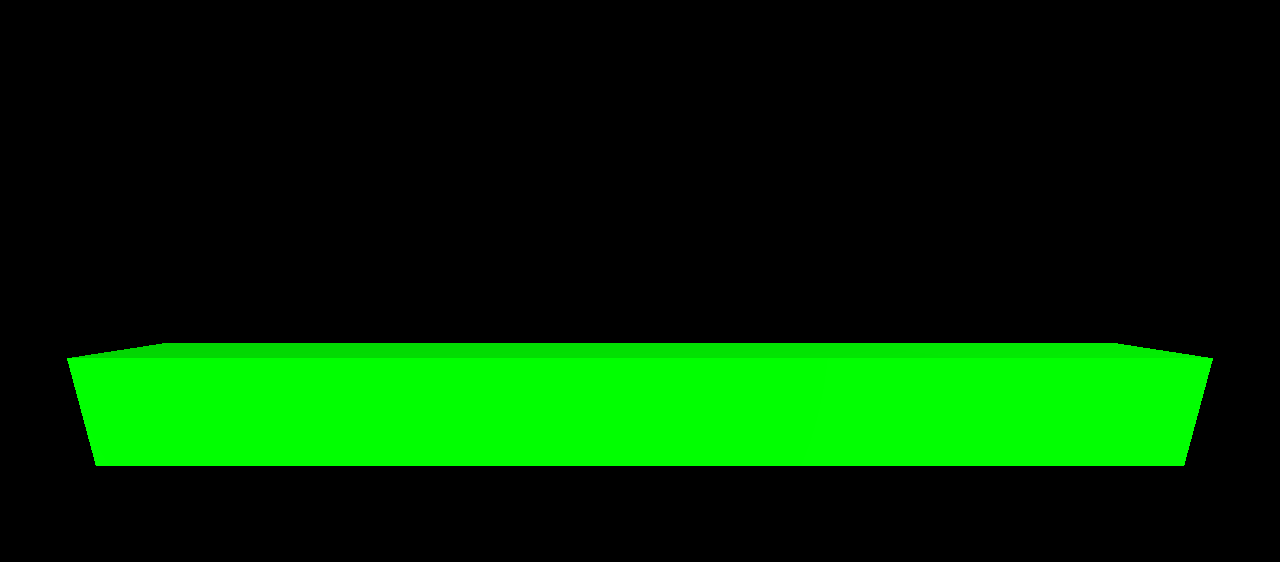
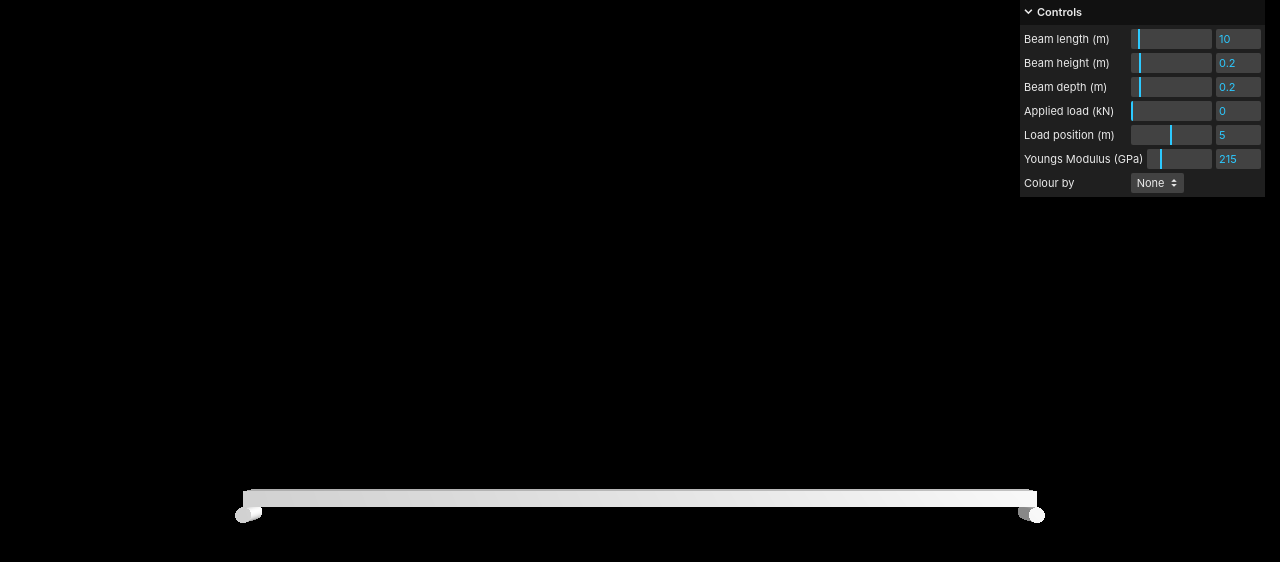
Before and after one commit to benjym/structures-vr, a website with bundled scripts: page index.html in a window 1280 px wide. Built offline with nearby package versions, Linux system fonts and the light colour scheme; animation ran at ten frames a second.

Commit message:
added vertex colours, deforming simply supported beam

```diff
--- a/index.html
+++ b/index.html
@@ -2,12 +2,13 @@
 <html>
 	<head>
 		<meta charset="utf-8">
-		<title>My first three.js app</title>
+		<title>Bending of a beam</title>
 		<style>
 			body { margin: 0; }
 		</style>
 	</head>
 	<body>
-		<script src='js/bundle.js'></script>
+		<script src='bundle.js'></script>
+        <!-- <script src='js/bundle.js'></script> -->
 	</body>
 </html>
--- a/js/index.js
+++ b/js/index.js
@@ -1,5 +1,31 @@
 import * as THREE from 'three';
 import { OrbitControls } from 'three/examples/jsm/controls/OrbitControls.js';
+import { GUI } from 'three/examples/jsm/libs/lil-gui.module.min.js';
+import { Lut } from 'three/examples/jsm/math/Lut.js';
+
+let beam, initial_positions;
+let left_support, right_support;
+let load_position_gui;
+let EI;
+
+let params = {
+    length : 10, // beam length (m)
+    depth : 0.2,
+    height : 0.2,
+    left : 'pin',
+    right : 'pin',
+    applied_load : 0,
+    load_position: 5,
+    youngs_modulus : 215,
+    colour_by : 'None',
+    np : 100, // number of points along beam
+}
+
+let lut;
+let rainbow = new Lut("rainbow", 512); // options are rainbow, cooltowarm and blackbody
+let cooltowarm = new Lut("rainbow", 512); // options are rainbow, cooltowarm and blackbody
+// lut.setMin(0);
+// lut.setMax(100);
 
 const scene = new THREE.Scene();
 const camera = new THREE.PerspectiveCamera( 75, window.innerWidth / window.innerHeight, 0.1, 1000 );
@@ -16,26 +42,138 @@ const renderer = new THREE.WebGLRenderer();
 renderer.setSize( window.innerWidth, window.innerHeight );
 document.body.appendChild( renderer.domElement );
 
-const geometry = new THREE.BoxGeometry();
-const material = new THREE.MeshStandardMaterial( { color: 0x00ff00 } );
+const controls = new OrbitControls( camera, renderer.domElement );
+
+let gui = new GUI();
+
+gui.add( params, 'length', 1, 100, 0.1 )
+    .name( 'Beam length (m)' ).onChange( make_new_beam );
+gui.add( params, 'height', 0.1, 1, 0.01 )
+    .name( 'Beam height (m)' ).onChange( make_new_beam );
+gui.add( params, 'depth', 0.1, 1, 0.01 )
+    .name( 'Beam depth (m)' ).onChange( make_new_beam );
+gui.add( params, 'applied_load', 0, 100 )
+    .name( 'Applied load (kN)' ).onChange( redraw_beam );
+load_position_gui = gui.add( params, 'load_position', 0, params.length )
+    .name( 'Load position (m)' ).onChange( redraw_beam ).listen();
+gui.add( params, 'youngs_modulus', 10, 1000, 1 )
+    .name( 'Youngs Modulus (GPa)' ).onChange( redraw_beam );
+gui.add( params, 'colour_by', ['None','Shear Force','Bending Moment'] )
+    .name( 'Colour by' ).onChange( redraw_beam );
+
+make_new_beam();
+function make_new_beam() {
+    if ( beam !== undefined ) {
+        scene.remove(beam)
+    }
+    load_position_gui.max(params.length);
+    if ( params.load_position > params.length ) {
+        params.load_position = params.length;
+    }
+
+    let geometry = new THREE.BoxGeometry(params.length,params.height,params.depth,params.np, 1, 1);
+    let beam_material = new THREE.MeshStandardMaterial( { color: 0xcccccc, vertexColors: true } );
+    let material = new THREE.MeshStandardMaterial( { color: 0xcccccc, vertexColors: false } );
+    // material.wireframe = true;
+
+    beam = new THREE.Mesh( geometry, beam_material );
+    scene.add( beam );
+    initial_positions = beam.geometry.attributes.position.array.map((x)=> x);
+
+    camera.position.y = params.length/8;
+    camera.position.z = params.length/1.5;
+
+    let pin_radius = Math.min(params.height,params.depth)/2.;
+    if ( params.left === 'pin' ) {
+        if ( left_support !== undefined ) {
+            scene.remove(left_support)
+        }
+        let geometry = new THREE.CylinderGeometry(pin_radius,pin_radius,params.depth,20,32);
+        left_support = new THREE.Mesh( geometry, material );
+        left_support.position.set(-params.length/2.,-params.height/2-pin_radius,0);
+        left_support.rotation.x = Math.PI/2.;
+        scene.add( left_support );
+    }
+    if ( params.right === 'pin' ) {
+        if ( right_support !== undefined ) {
+            scene.remove(right_support)
+        }
+        let geometry = new THREE.CylinderGeometry(pin_radius,pin_radius,params.depth,20,32);
+        right_support = new THREE.Mesh( geometry, material );
+        right_support.position.set(params.length/2.,-params.height/2-pin_radius,0);
+        right_support.rotation.x = Math.PI/2.;
+        scene.add( right_support );
+    }
+
+    redraw_beam();
+}
+
+function redraw_beam() {
+    EI = params.youngs_modulus * 1e9 * params.depth * Math.pow(params.height, 3) / 12; // convert from GPa to Pa
+
+    // stolen from https://www.linsgroup.com/MECHANICAL_DESIGN/Beam/beam_formula.htm
+    const positions = beam.geometry.attributes.position.array;
+    let deflection;
+    let bending_moment = [];
+    let shear_force = [];
+    let a = params.load_position; // distance from left to load point
+    let b = params.length - a; // distance from right to load point
+    let P = params.applied_load * 1e3; // applied load in N
+    // console.log(a,b,params.length);
+    for ( let i = 0, l = positions.length/3; i < l; i ++ ) {
+    let x = positions[i*3 + 0] + params.length/2; // distance along beam
+    // console.log(x)
+    if ( x < a ) {
+        deflection = P * b * x * (params.length*params.length - b*b - x*x )/(6*EI*params.length);
+        bending_moment.push(P * b * x / params.length);
+        shear_force.push(P * b / l);
+    } else {
+        deflection = P * a * (params.length - x) * (2*params.length*x - x*x - a*a )/(6*EI*params.length);
+        bending_moment.push(P * a / params.length * ( params.length - x));
+        shear_force.push(-P * a / l);
+    }
+
+      positions[ i*3+1 ] = initial_positions[i*3+1] - deflection;
+
+    }
+    beam.geometry.setAttribute( 'position', new THREE.BufferAttribute( positions, 3 ) );
+    beam.geometry.attributes.position.needsUpdate = true;
+
+    if ( params.colour_by === 'None' ) {
+        let colors = [];
+        for ( let i = 0; i < shear_force.length; i ++ ) {
+        	colors.push(1,1,1);
+        }
+        // console.log(colors)
+        beam.geometry.setAttribute( 'color', new THREE.Float32BufferAttribute( colors, 3 ) );
+        beam.geometry.attributes.color.needsUpdate = true;
+        beam.material.needsUpdate = true;
+    } else {
+        let arr;
+        if ( params.colour_by === 'Bending Moment' ) { arr = bending_moment; lut = rainbow; }
+        else if ( params.colour_by === 'Shear Force') { arr = shear_force; lut = cooltowarm; }
+        let min_val = Math.min(...arr);
+        let max_val = Math.max(...arr);
+        if ( max_val > min_val ) {
+            lut.setMin(min_val);
+            lut.setMax(max_val);
+            // console.log(arr)
+            const colors = [];
+            for ( let i = 0; i < arr.length; i ++ ) {
+            	const colorValue = arr[ i ];
+            	const color = lut.getColor( colorValue );
+            	colors.push(color.r, color.g, color.b);
+            }
+            // colors.needsUpdate = true;
+            // console.log(colors)
+            beam.geometry.setAttribute( 'color', new THREE.Float32BufferAttribute( colors, 3 ) );
+            beam.geometry.attributes.color.needsUpdate = true;
+            beam.material.needsUpdate = true;
+        }
+    }
 
 
-const L = 10; // beam length (m)
-var config = {
-    'left' : 'pin',
-    'right' : 'pin'
 }
-
-
-const beam = new THREE.Mesh( geometry, material );
-beam.scale.set( L, 1, 1);
-scene.add( beam );
-
-camera.position.y = L/8;
-camera.position.z = L/2;
-
-const controls = new OrbitControls( camera, renderer.domElement );
-
 
 function animate() {
 	requestAnimationFrame( animate );
--- a/package.json
+++ b/package.json
@@ -2,6 +2,8 @@
   "name": "structures-vr",
   "version": "0.0.1",
   "scripts": {
+    "watch": "webpack --watch",
+    "start": "webpack serve --open",
     "build": "webpack"
   },
   "dependencies": {
@@ -10,6 +12,7 @@
     "three": "^0.138.3"
   },
   "devDependencies": {
-    "webpack-cli": "^4.9.2"
+    "webpack-cli": "^4.9.2",
+    "webpack-dev-server": "^4.7.4"
   }
 }
--- a/webpack.config.js
+++ b/webpack.config.js
@@ -10,5 +10,10 @@ module.exports = [
             filename: 'bundle.js',
         },
         watch: true,
+        devServer: {
+            static: {
+              directory: '.'
+            },
+        },
     },
 ];
```
Also changed, not shown: server.js (deleted, +0 -28 lines), README.md, 1 other file.
